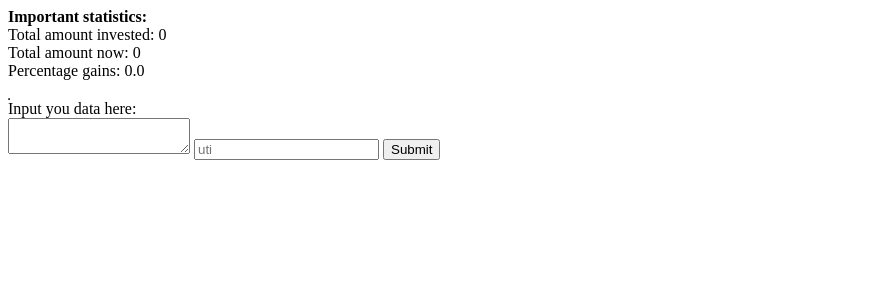
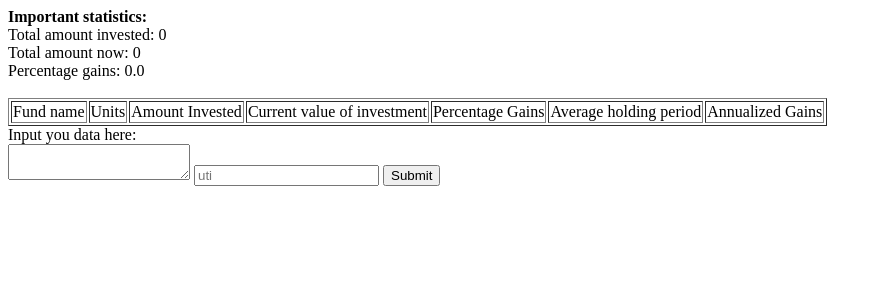
Before and after one commit to rushiagr/mftrack, a Flask app: page / in a window 1280 px wide. Shown: the top 300 px of the page, without its empty margins (0-882 px from the left). Run offline with Flask 2, Linux system fonts and the light colour scheme; data that the repository does not hold is empty.

Commit message:
add table heading

```diff
--- a/templates/index.html
+++ b/templates/index.html
@@ -22,6 +22,15 @@
 		<br>
 
 		<table border="1">
+			<tr>
+				<td>Fund name</td>
+				<td>Units</td>
+				<td>Amount Invested</td>
+				<td>Current value of investment</td>
+				<td>Percentage Gains</td>
+				<td>Average holding period</td>
+				<td>Annualized Gains</td>
+			</tr>
 			{% for mf in mf_dict %}
 			<tr>
 				<td>{{ mf }}</td>
```
